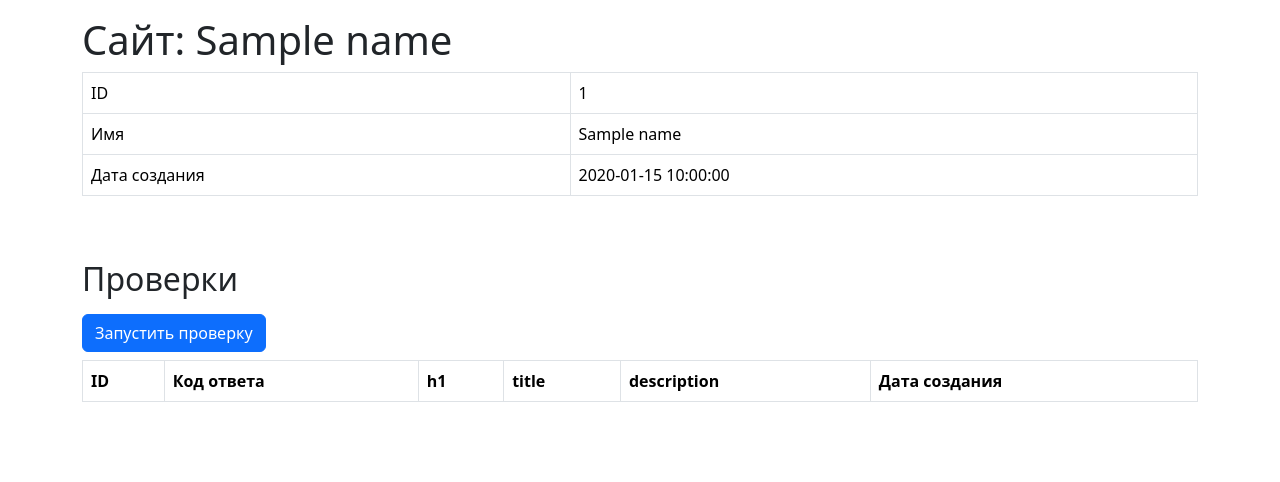
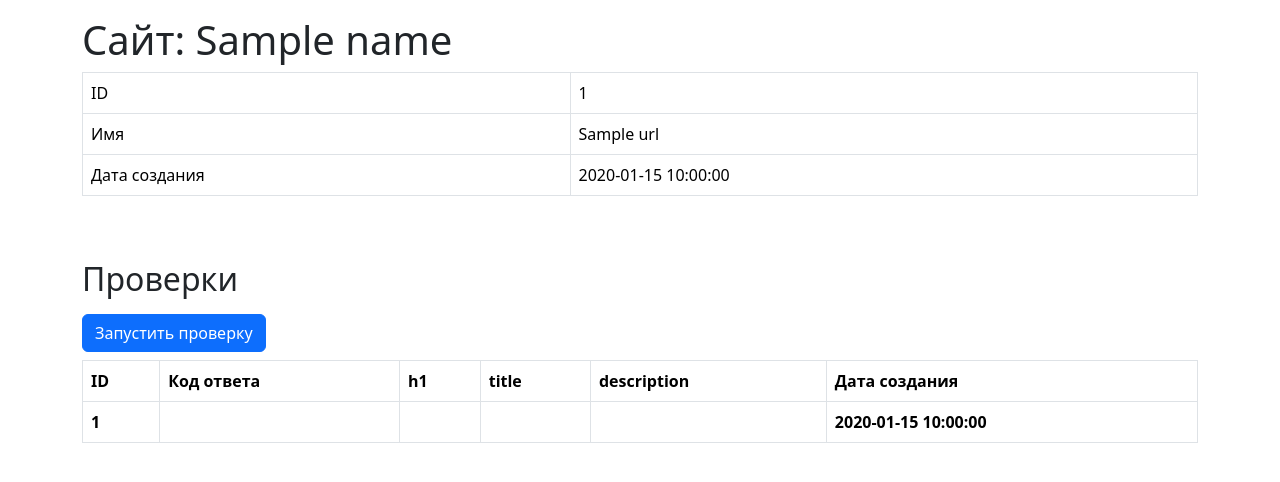
Before and after one commit to Nafanya-dev/Page-analyzer, a Flask app: template page_analyzer/templates/showURL.html in a window 1280 px wide. Shown: the part 56-538 px from the top of the page. Run offline with Flask 3, Linux system fonts and the light colour scheme; the template is opened without the code that fills it: most values are stand-ins (such as "Sample title", 1, 10 or a date in 2020); lists and menus that the app fills with data are empty.

Commit message:
add url checking interface

```diff
--- a/page_analyzer/app.py
+++ b/page_analyzer/app.py
@@ -40,8 +40,9 @@
             url=new_url
         )
     normalized_url = normalize_url(new_url)
-    url = Url(name=normalized_url)
-    if db.is_there_url(url, DATABASE_URL):
+    id_ = db.get_id(normalized_url, DATABASE_URL)
+    url = Url(name=normalized_url, id=id_)
+    if url.id:
         flash('Страница уже существует', 'info')
         return redirect(url_for('show_url', id=url.id))
     db.save_url(url, DATABASE_URL)
@@ -54,12 +55,12 @@
 def show_url(id):
     messages = get_flashed_messages(with_categories=True)
     url = db.get_url(id, DATABASE_URL)
+    urls_checked = db.get_checked_urls(url, DATABASE_URL)
     return render_template(
         'showURL.html',
         messages=messages,
-        created_at=url.created_at,
-        name=url.name,
-        id=url.id
+        url=url,
+        urls_checked=urls_checked
     )
 
 
@@ -70,3 +71,10 @@
         'showURLS.html',
         urls=urls
     )
+
+
+@app.route('/urls/<id>/checks', methods=['POST'])
+def add_check_url(id):
+    db.check_url(id, DATABASE_URL)
+    flash('Страница успешно проверена', 'success')
+    return redirect(url_for('show_url', id=id))
--- a/page_analyzer/templates/index.html
+++ b/page_analyzer/templates/index.html
@@ -9,11 +9,11 @@
   <body class="min-vh-100 d-flex flex-column">
     <header class="flex-shrink-0">
       <nav class="navbar navbar-expand-md navbar-dark bg-dark px-3">
-        <a class="navbar-brand" href="/">Анализатор страниц</a>
+        <a class="navbar-brand" href="{{ url_for('show_home_page') }}">Анализатор страниц</a>
         <div id="navbarNav">
           <ul class="navbar-nav">
             <li class="nav-item">
-              <a class="nav-link" href="/urls">Сайты</a>
+              <a class="nav-link" href="{{ url_for('show_all_urls') }}">Сайты</a>
             </li>
           </ul>
         </div>
@@ -35,7 +35,7 @@
           <div class="col-12 col-md-10 col-lg-8 mx-auto border rounded-3 bg-light p-5">
             <h1 class="display-3">Анализатор страниц</h1>
             <p class="lead">Бесплатно проверяйте сайты на SEO-пригодность</p>
-            <form action="/urls " method="post" class="d-flex justify-content-center">
+            <form action="{{ url_for('add_url') }}" method="post" class="d-flex justify-content-center">
             <label for="text" class="visually-hidden">Url для проверки</label>
             <input type="text" name="url" placeholder="https://www.example.com"value="{{ url }}"  class="form-control form-control-lg" required>
             <input type="submit" class="btn btn-primary  btn-lg ms-3 px-5 text-uppercase mx-3" value="Проверить">
--- a/page_analyzer/templates/showURL.html
+++ b/page_analyzer/templates/showURL.html
@@ -14,21 +14,21 @@
         <tbody>
             <tr>
                 <td>ID</td>
-                <td>{{ id }}</td>
+                <td>{{ url.id }}</td>
             </tr>
             <tr>
                 <td>Имя</td>
-                <td>{{ name }}</td>
+                <td>{{ url.name }}</td>
             </tr>
             <tr>
                 <td>Дата создания</td>
-                <td>{{ created_at }}</td>
+                <td>{{ url.created_at }}</td>
             </tr>
         </tbody>
     </table>
 </div>
 <h2 class="mt-5 mb-3">Проверки</h2>
-<form method="post" action="/urls/checks">
+<form method="post" action="{{ url_for('add_check_url', id=url.id) }}">
     <input type="submit" class="btn btn-primary" value="Запустить проверку">
 </form>
 <div>
@@ -42,6 +42,16 @@
                 <th>description</th>
                 <th>Дата создания</th>
             </tr>
+            {% for url_checked in urls_checked %}
+            <tr>
+                <th>{{ url_checked.id }}</th>
+                <th></th>
+                <th></th>
+                <th></th>
+                <th></th>
+                <th>{{ url_checked.created_at }}</th>
+            </tr>
+            {% endfor %}
         </thead>
     </table>
 </div>
--- a/page_analyzer/templates/showURLS.html
+++ b/page_analyzer/templates/showURLS.html
@@ -20,8 +20,8 @@
           <td>
             <a href="{{ url_for('show_url', id=url.id) }}">{{ url.name }}</a>
           </td>
-          <td></td>
-          <td></td>
+          <td>{% if url.created_at %}{{ url.created_at }}{% endif %}</td>
+          <td>{% if url.created_at %}{% endif %}</td>
         </tr>
     {% endfor %}
     </tbody>
```
Also changed, not shown: database.sql (+11 -1 lines), page_analyzer/moduls/db.py (+39 -10 lines).
